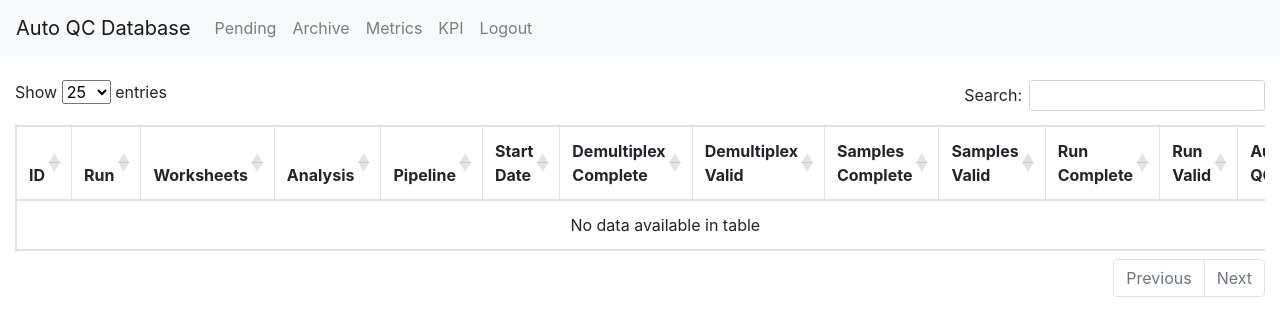
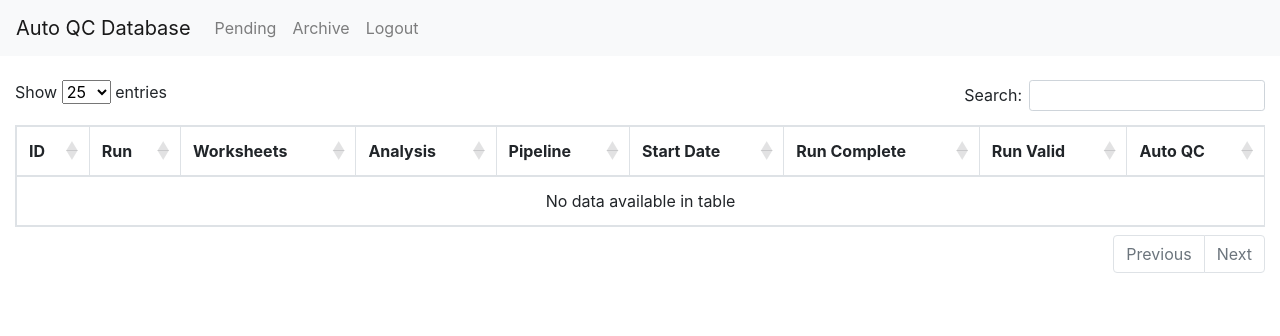
Before and after one commit to AWGL/auto_qc, a Django app: page / in a window 1280 px wide. Shown: the top 336 px of the page. Run offline with Django 3.2, Linux system fonts and the light colour scheme; the visitor is signed in with stand-in values (Sample User, id 1); data that the repository does not hold is empty; some libraries are stand-ins or nearby versions.

Commit message:
speed improvements

```diff
--- a/qc_database/templates/auto_qc/base.html
+++ b/qc_database/templates/auto_qc/base.html
@@ -51,13 +51,6 @@
             <a class="nav-link" href={% url 'view_archived_run_analysis'  %}>Archive<span class="sr-only">(current)</span></a>
          </li>
 
-        <li class="nav-item">
-          <a class="nav-link" href="">Metrics<span class="sr-only">(current)</span></a>
-        </li>
-
-        <li class="nav-item">
-          <a class="nav-link" href="">KPI<span class="sr-only">(current)</span></a>
-        </li>
 
 
 
--- a/qc_database/templates/auto_qc/home.html
+++ b/qc_database/templates/auto_qc/home.html
@@ -6,7 +6,7 @@
 <br>
 
 
-<table id="run_analysis" class="table table-hover table-bordered table-responsive">
+<table id="run_analysis" class="table table-hover table-bordered">
 
   <thead>
 	<tr>
@@ -16,10 +16,6 @@
 	  <th>Analysis</th>
 	  <th>Pipeline</th>
 	  <th>Start Date</th>
-	  <th>Demultiplex Complete</th>
-	  <th>Demultiplex Valid</th>
-	  <th>Samples Complete</th>
-	  <th>Samples Valid</th>
 	  <th>Run Complete</th>
 	  <th>Run Valid</th>
 	  <th>Auto QC</th>
@@ -36,26 +32,6 @@
 		<td> {{run_analysis.pipeline.pipeline_id}} </td>
 		<td> {{run_analysis.start_date|date:'Y-m-d'}} </td>
 
-		{% if run_analysis.demultiplexing_completed == True %}
-		<td  class="table-success" > {{run_analysis.demultiplexing_completed}} </td>
-		{% else %}
-		<td  class="table-danger" > {{run_analysis.demultiplexing_completed}} </td>
-		{% endif %}
-
-
-		{% if run_analysis.demultiplexing_valid == True %}
-		<td class="table-success"> {{run_analysis.demultiplexing_valid}} </td>
-		{% else %}
-		<td  class="table-danger" > {{run_analysis.demultiplexing_valid}} </td>
-		{% endif %}
-
-		{% if  run_analysis.get_n_samples_completed.0 == run_analysis.get_n_samples_valid.0 %}
-		<td class="table-success"> {{run_analysis.get_n_samples_completed|join:" / "}} </td>
-		<td class="table-success"> {{run_analysis.get_n_samples_valid|join:" / "}} </td>
-		{% else %}
-		<td class="table-danger"> {{run_analysis.get_n_samples_completed|join:" / "}} </td>
-		<td class="table-danger"> {{run_analysis.get_n_samples_valid|join:" / "}} </td>
-		{% endif %}
 
 		{% if run_analysis.results_completed == True %}
 		<td class="table-success"> {{run_analysis.results_completed}} </td>
--- a/qc_database/views.py
+++ b/qc_database/views.py
@@ -48,8 +48,9 @@ def view_run_analysis(request, pk):
 
 		checks_to_do = []
 
+	else:
 
-	checks_to_do = checks_to_do.split(',')
+		checks_to_do = checks_to_do.split(',')
 
 	form = RunAnalysisSignOffForm(run_analysis_id= run_analysis.pk, comment =run_analysis.comment)
 	reset_form = ResetRunForm(run_analysis_id= run_analysis.pk)
```
Also changed, not shown: qc_database/management/commands/update_database.py (+0 -29 lines), qc_database/templates/auto_qc/archived_run_analysis.html (+1 -14 lines).
